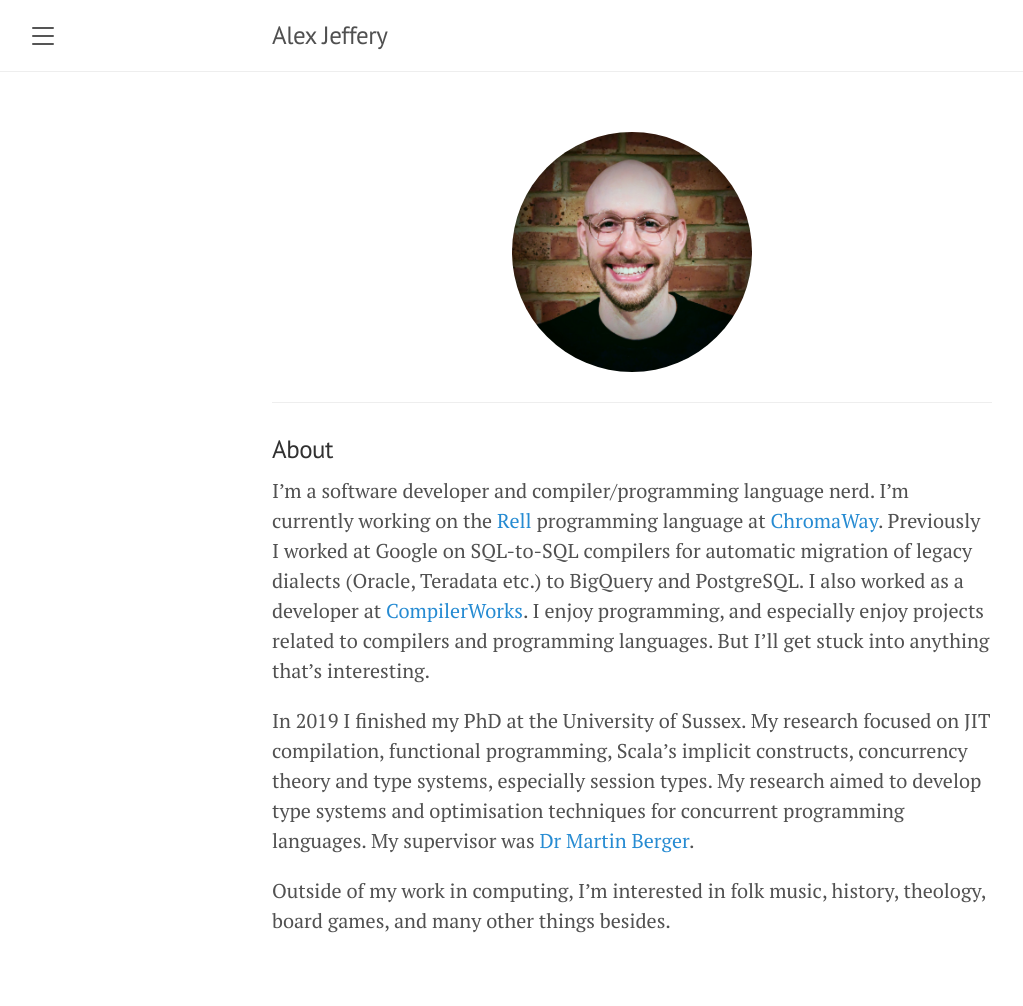
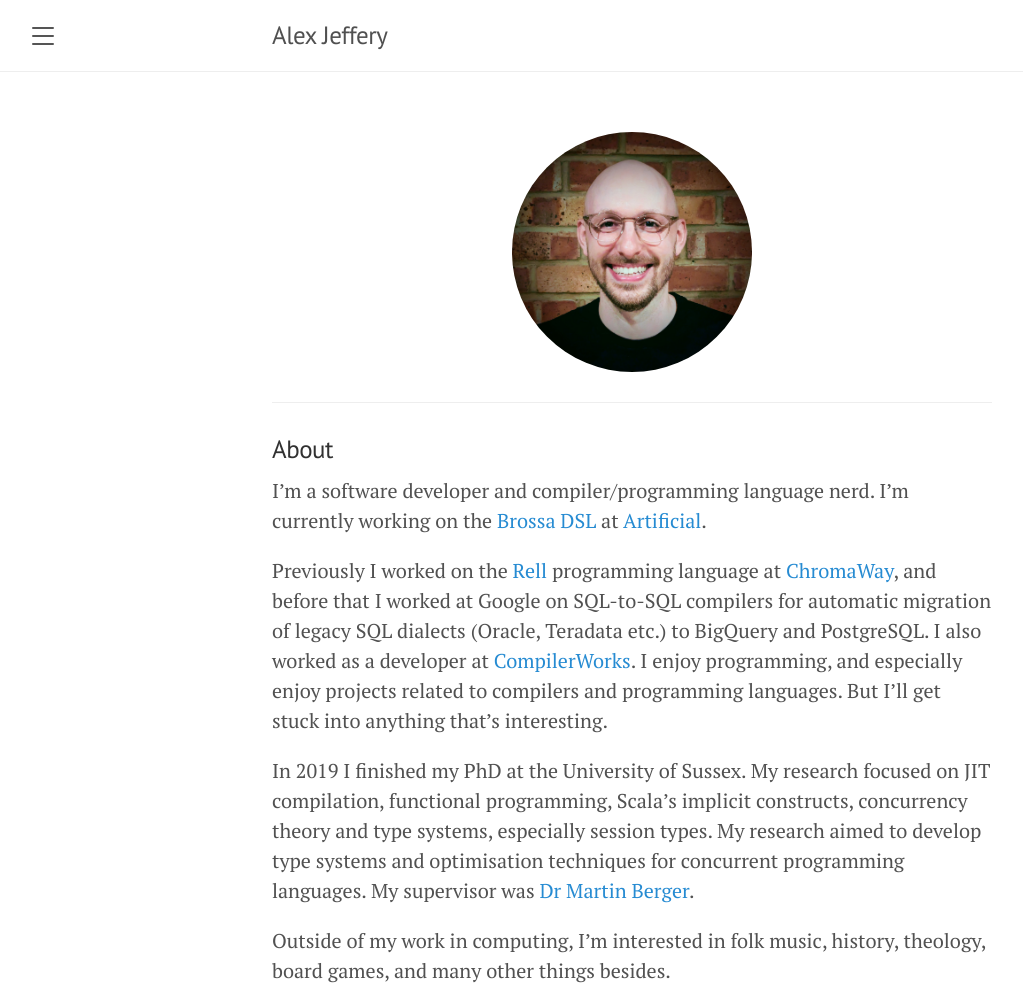
Before and after one commit to alexj136/alexj136.github.io, a Jekyll site: the page built from index.md, in a window 1280 px wide. Shown: the whole page, without its empty margins (8-1031 px from the left). Built offline with Jekyll 4.4.1, drawn with Linux system fonts in a browser that asks for light colours; before the commit the page ends 956 px from its top, so only the background shows below that.

Commit message:
Update for move to artificial.

```diff
--- a/index.md
+++ b/index.md
@@ -11,7 +11,9 @@ title: Home
 
 ### About
 
-I'm a software developer and compiler/programming language nerd. I'm currently working on the [Rell](https://docs.chromia.com/rell/rell-intro) programming language at [ChromaWay](https://chromaway.com/). Previously I worked at Google on SQL-to-SQL compilers for automatic migration of legacy dialects (Oracle, Teradata etc.) to BigQuery and PostgreSQL. I also worked as a developer at [CompilerWorks](https://www.linkedin.com/company/compilerworks/). I enjoy programming, and especially enjoy projects related to compilers and programming languages. But I'll get stuck into anything that's interesting.
+I'm a software developer and compiler/programming language nerd. I'm currently working on the [Brossa DSL](https://discourse.haskell.org/t/engineer-at-artificial/5562) at [Artificial](https://artificial.io/).
+
+Previously I worked on the [Rell](https://docs.chromia.com/rell/rell-intro) programming language at [ChromaWay](https://chromaway.com/), and before that I worked at Google on SQL-to-SQL compilers for automatic migration of legacy SQL dialects (Oracle, Teradata etc.) to BigQuery and PostgreSQL. I also worked as a developer at [CompilerWorks](https://www.linkedin.com/company/compilerworks/). I enjoy programming, and especially enjoy projects related to compilers and programming languages. But I'll get stuck into anything that's interesting.
 
 In 2019 I finished my PhD at the University of Sussex. My research focused on JIT compilation, functional programming, Scala's implicit constructs, concurrency theory and type systems, especially session types. My research aimed to develop type systems and optimisation techniques for concurrent programming languages. My supervisor was [Dr Martin Berger](http://users.sussex.ac.uk/~mfb21/).
 
```
